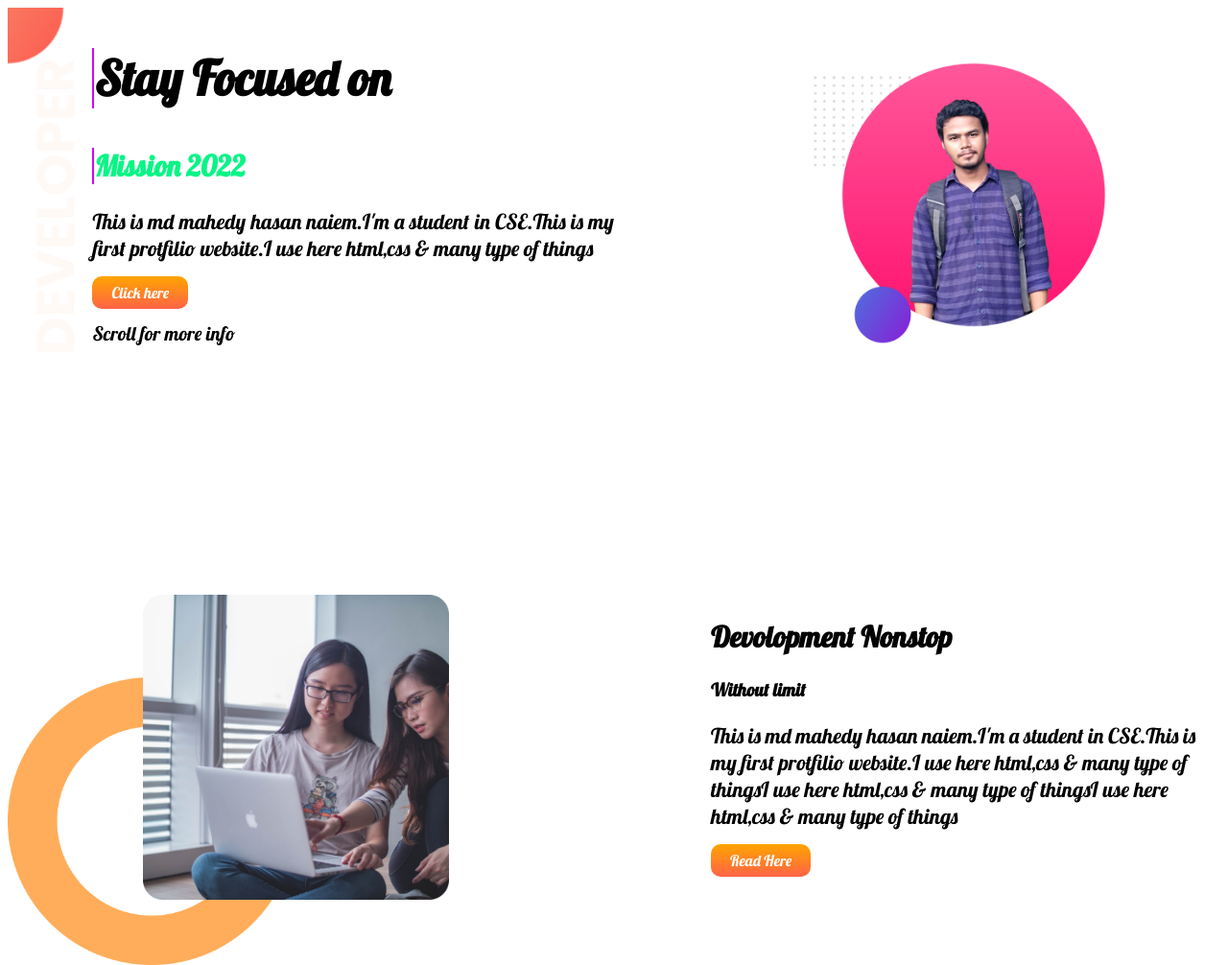
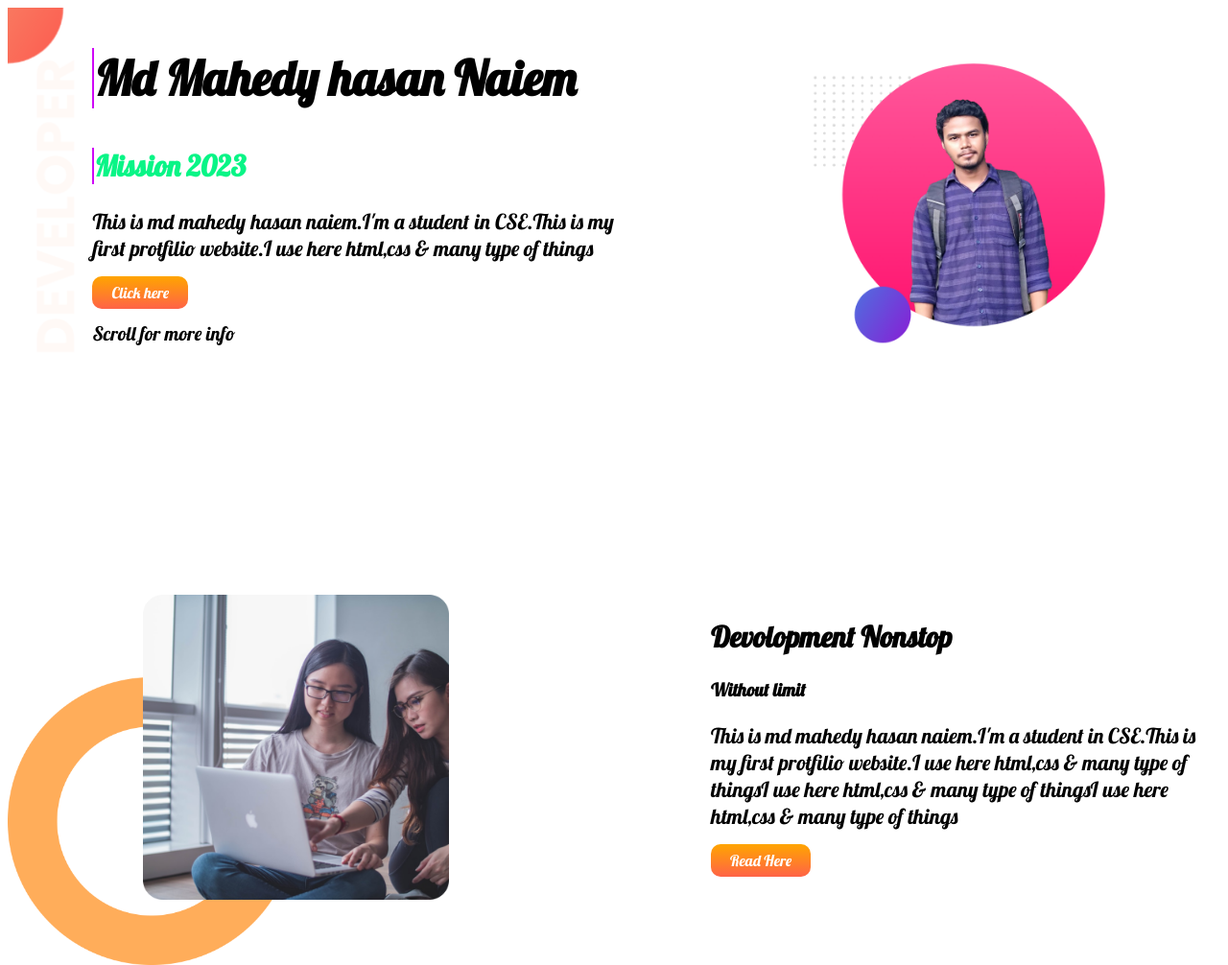
Before and after one commit to mahedyhn/Assignment, a plain HTML site: page index.html in a window 1280 px wide. Shown: the top 1006 px of the page at 96% size. Drawn offline with Linux system fonts and the light colour scheme.

Commit message:
Update index.html

```diff
--- a/index.html
+++ b/index.html
@@ -15,10 +15,10 @@
         <div class="para">
 
             <div class="bor">
-                <h1>Stay Focused on</h1>
+                <h1>Md Mahedy hasan Naiem</h1>
             </div>
             <div class="bor">
-                <h2><span>Mission 2022</span></h2>
+                <h2><span>Mission 2023</span></h2>
             </div>
 
             <p>This is md mahedy hasan naiem.I'm a student in CSE.This is my first protfilio website.I use here html,css & many type of things</p>
```
